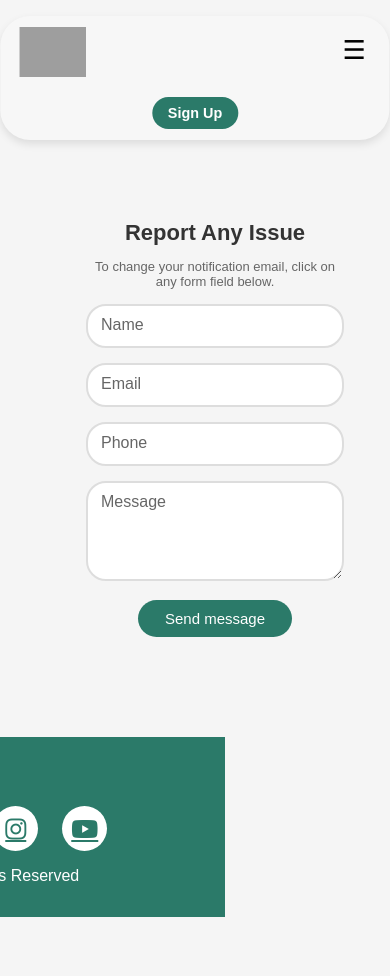
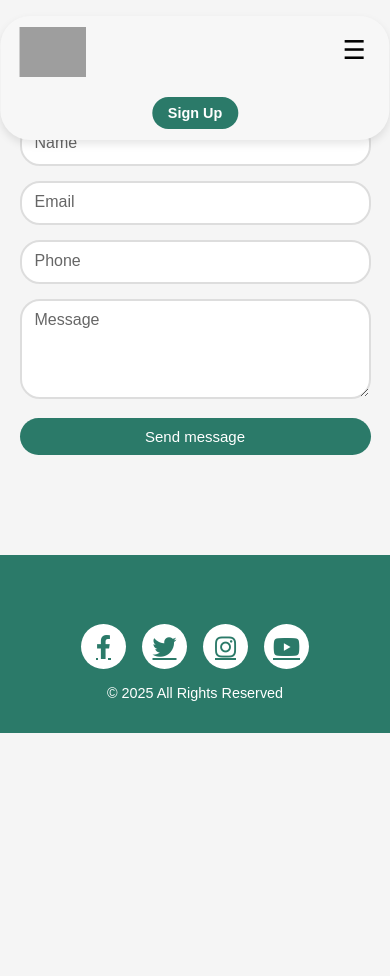
Before and after one commit to Merriam910/AI-Chatbot, a Flask app: page /report in a window 390 px wide. After the commit the page ends 733 px from the top, so only its background shows below. Run offline with Flask 3, Linux system fonts and the light colour scheme; grey boxes are pictures that could not be loaded.

Commit message:
report page responsiveness done

```diff
--- a/templates/effortless.html
+++ b/templates/effortless.html
@@ -4,7 +4,7 @@
   <meta charset="UTF-8">
   <meta name="viewport" content="width=device-width, initial-scale=1.0">
   <title>Effortless AI Mental Health Chatbot</title>
-  <link rel="stylesheet" href="styles.css">
+  <link rel="stylesheet" href="/static/css/styles.css">
   <head>
     <!-- Add this in your head tag to include Font Awesome -->
     <link rel="stylesheet" href="https://cdnjs.cloudflare.com/ajax/libs/font-awesome/5.15.4/css/all.min.css">
--- a/templates/report.html
+++ b/templates/report.html
@@ -4,6 +4,7 @@
   <meta charset="UTF-8">
   <meta name="viewport" content="width=device-width, initial-scale=1.0">
   <title>Report Any Issue</title>
+  <link rel="stylesheet" href="/static/css/styles.css">
   <head>
     <!-- Add this in your head tag to include Font Awesome -->
     <link rel="stylesheet" href="https://cdnjs.cloudflare.com/ajax/libs/font-awesome/5.15.4/css/all.min.css">
@@ -14,18 +15,20 @@
       font-family: Arial, sans-serif;
       background-color: #f5f5f5;
       margin: 0;
-      padding: 66px;
+      min-height: 100vh;
+    }
+    .contact-form-main{
       display: flex;
       justify-content: center;
       align-items: center;
-      min-height: 100vh;
     }
 
     .contact-form {
       background-color: transparent;
       padding: 20px;
-      width: 100%;
+      width: 90%;
       max-width: 500px;
+      padding: 66px;
       /* Fade-in effect */
       opacity: 0;
       animation: fadeIn 1.5s ease forwards;
@@ -144,67 +147,26 @@
         padding: 10px 15px;
       }
     }
-    .footer {
-      position: relative; /* or just remove 'position' */
-      width: 263%;
-      background-color: #2B7A69;
-      border-radius: 0px 0px 0 0;
-      padding: 2rem 1rem;
-      margin-top: 5rem;
-      text-align: center;
-      box-sizing: border-box;
-      margin-left:-32.5rem;
-      margin-bottom: -127px;
+    @media (min-width: 601px) {
+      .form-row .form-group {
+        flex: 1 1 48%;
+      }
     }
 
+    @media (max-width: 600px) {
+      .contact-form {
+        padding: 20px 15px;
+      }
 
-
-
-    .footer-line {
-      background-color: #2B7A69;
-      height: 5px;
-      width: 100%;
-    }
-
-    .social-icons {
-      display: flex;
-      justify-content: center;
-      gap: 1.5rem;
-      margin-top: 2rem;
-      margin-bottom: 1rem;
-      margin-left: 12rem;
-    }
-
-    .social-icons a {
-      display: flex;
-      align-items: center;
-      justify-content: center;
-      width: 45px;
-      height: 45px;
-      border-radius: 50%;
-      background-color: white;
-      color: #2B7A69;
-      font-size: 1.5rem;
-      transition: all 0.3s ease;
-
-    }
-
-    .social-icons a:hover {
-      background-color: #24695b;
-      color: white;
-    }
-
-    .copyright {
-      margin-top: 1rem;
-      color: white;
-      font-size: 1rem;
-      margin-left: 12rem;
+      .send-btn {
+        width: 100%;
+      }
     }
   </style>
 </head>
 <body>
   <script src="{{ url_for('static', filename='js/navbar.js') }}"></script>
- <section="contact-form">
+ <section class="contact-form-main">
   <div class="contact-form">
     <h1>Report Any Issue</h1>
     <p>To change your notification email, click on any form field below.</p>
@@ -237,7 +199,7 @@
   </div>
 </section>
 
-  <section class"footer">
+<section >
     <div class="footer">
         <div class="footer-line"></div>
 
```
